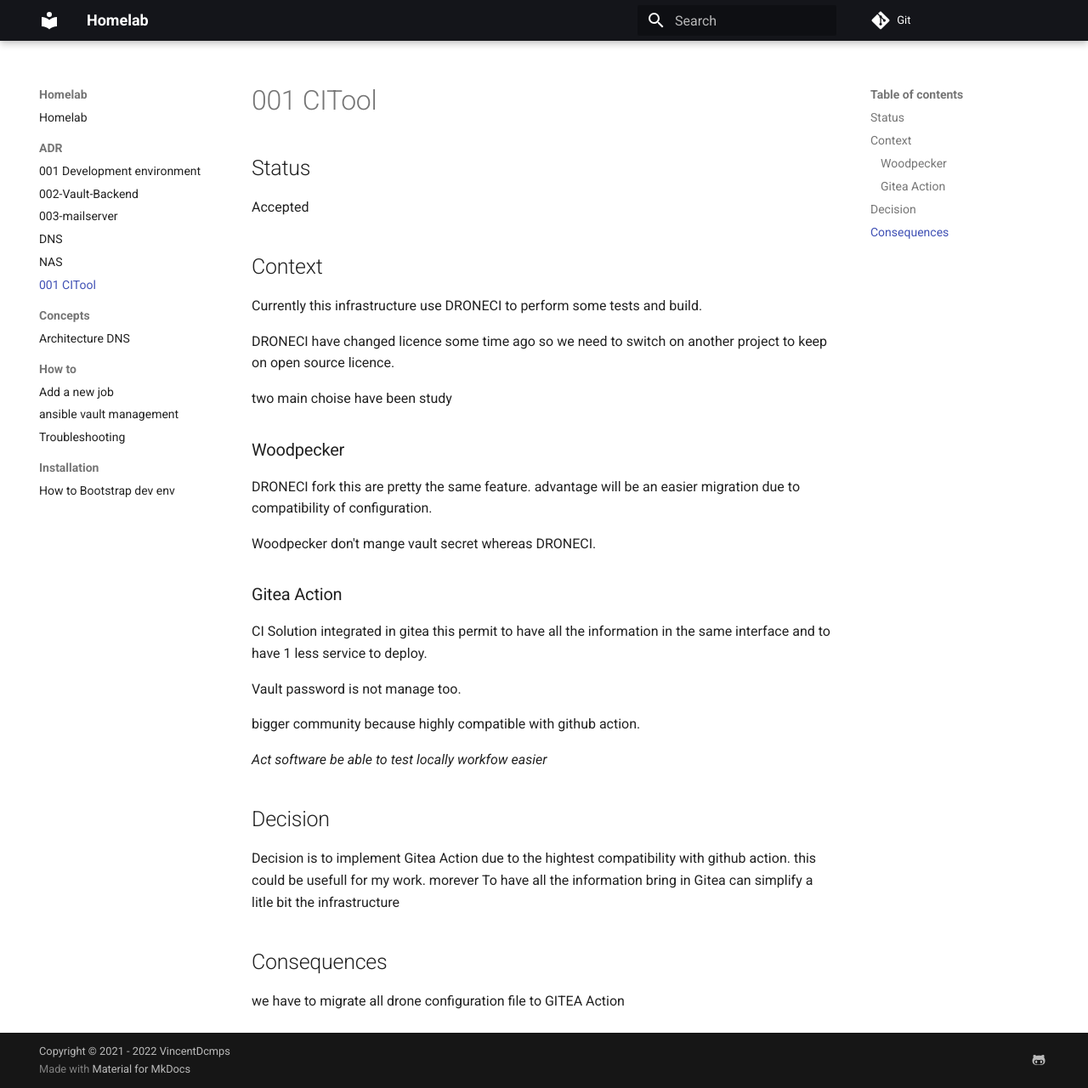
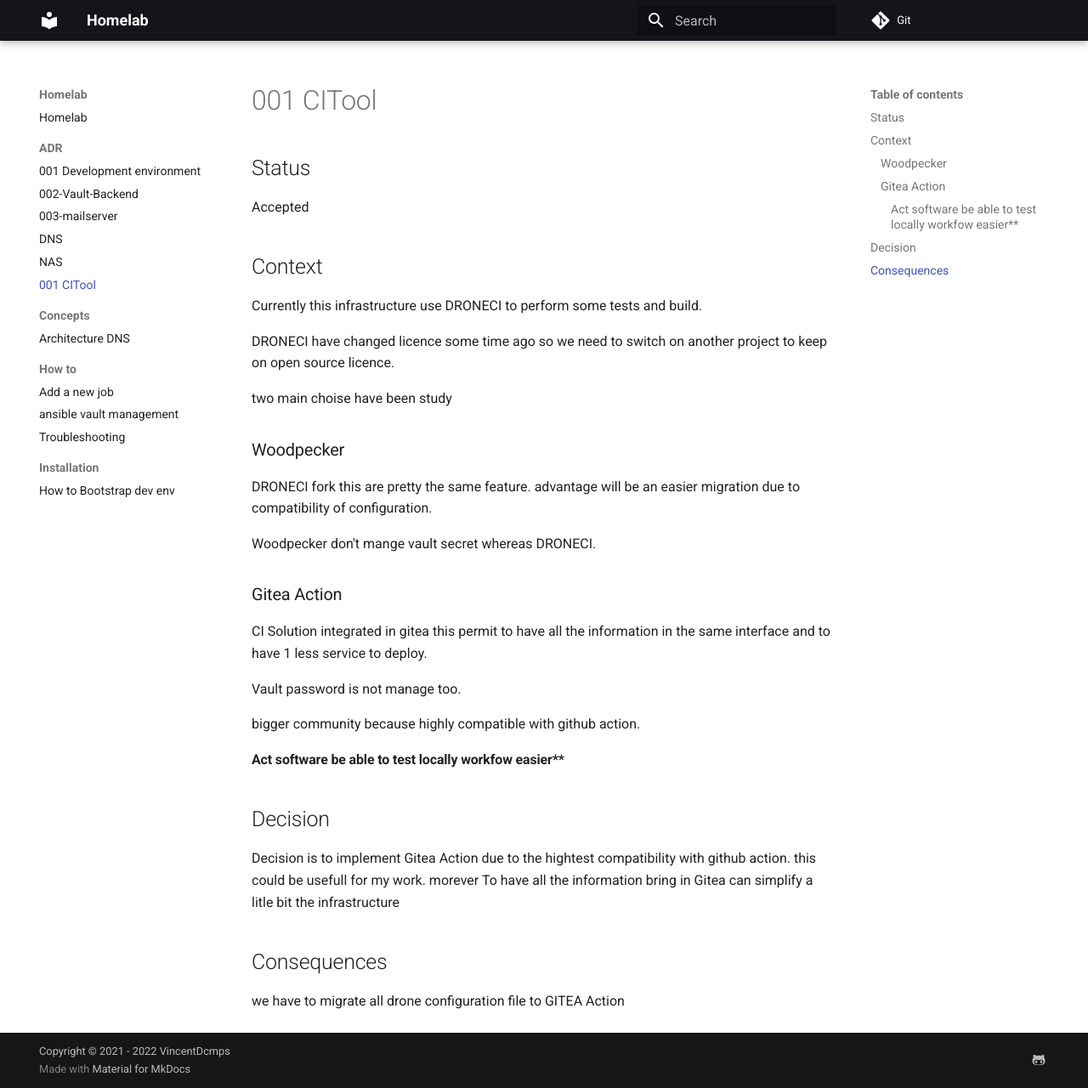
Before and after one commit to vincentDcmps/homelab, an MkDocs documentation site: the page built from docs/ADR/007-CItool.md, in a window 1280 px wide and 1280 px high. Shown: the whole window at 85% size. Built offline with MkDocs 1.6.1 and Material for MkDocs 9.7.7, drawn with Linux system fonts in a browser that asks for light colours.

```diff
--- a/docs/ADR/007-CItool.md
+++ b/docs/ADR/007-CItool.md
@@ -26,7 +26,7 @@ Vault password is not manage too.
 
 bigger community because highly compatible with github action.
 
-_Act software be able to test locally workfow easier_
+#### Act software be able to test locally workfow easier**
 
 ## Decision
 
```
Also changed, not shown: README.md (+1 -0 lines), docs/ADR/003-mailserver.md (+1 -1 lines), packer/README.md (+2 -2 lines), 1 other file.
